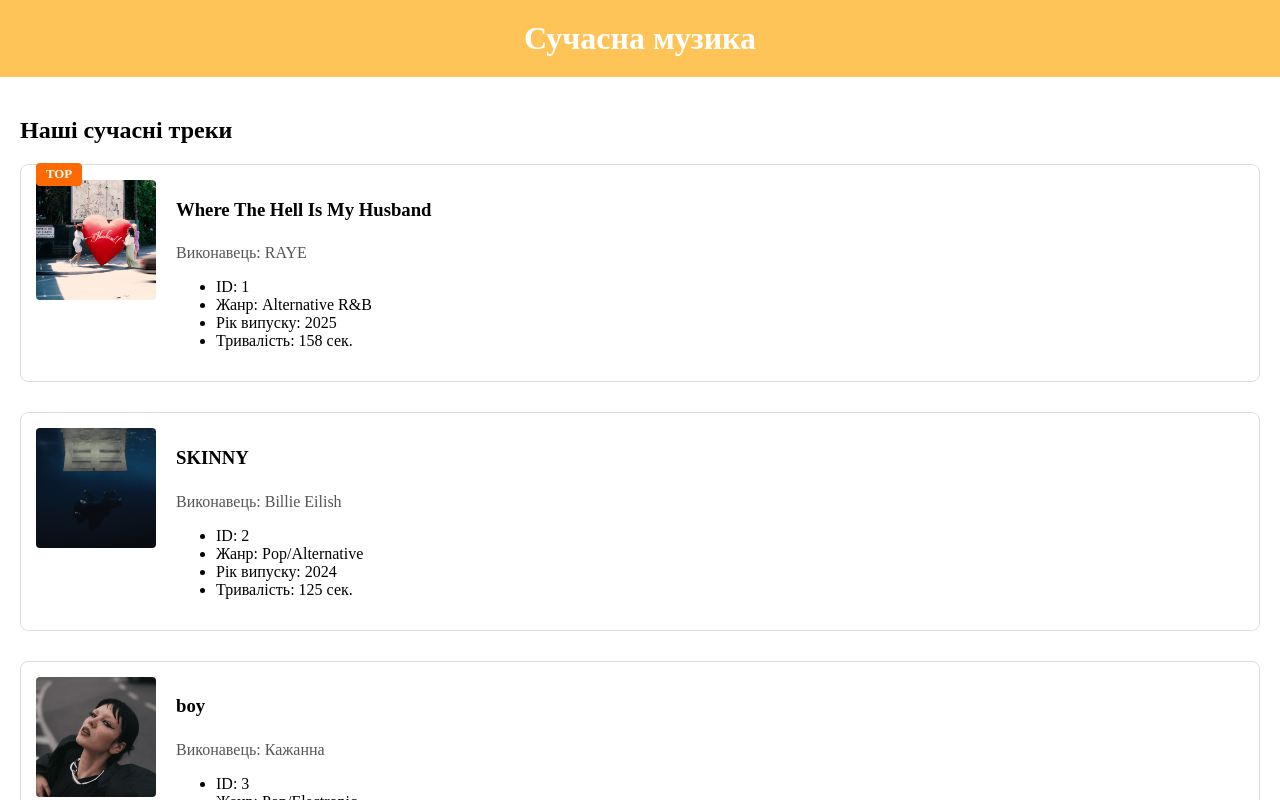
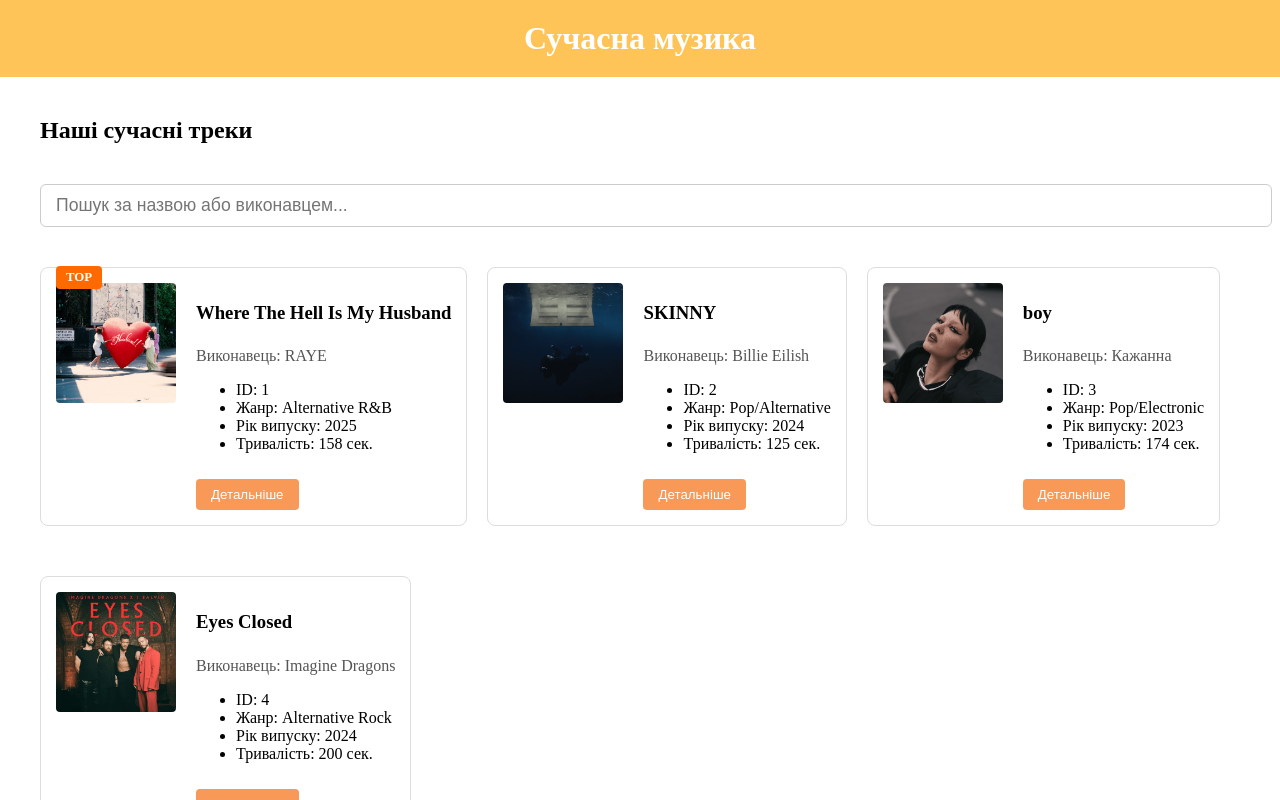
Before and after one commit to username05692/ProjectSPA, an Angular app: page / in a window 1280 px wide. Shown: the top 800 px of the page. Built offline with nearby package versions, Linux system fonts and the light colour scheme.

Commit message:
feat(pr04): Implement component interaction using @Output, event binding, and two-way binding with ngModel

```diff
--- a/src/app/item-card/item-card.css
+++ b/src/app/item-card/item-card.css
@@ -67,3 +67,18 @@
   color: #555;
   margin-top: 0;
 }
+
+.details-button {
+  background-color: #f89958;
+  color: white;
+  border: none;
+  padding: 8px 15px;
+  border-radius: 4px;
+  cursor: pointer;
+  margin-top: 10px;
+  transition: background-color 0.2s ease;
+}
+
+.details-button:hover {
+  background-color: #e05e00;
+}
--- a/src/app/item-card/item-card.html
+++ b/src/app/item-card/item-card.html
@@ -23,5 +23,7 @@
       <li>Рік випуску: {{ track.releaseYear }}</li>
       <li>Тривалість: {{ track.duration }} сек.</li>
     </ul>
+
+    <button class="details-button" (click)="onSelect()">Детальніше</button>
   </div>
 </div>
--- a/src/app/item-card/item-card.ts
+++ b/src/app/item-card/item-card.ts
@@ -1,8 +1,6 @@
-
-import { Component, Input } from '@angular/core';
+import { Component, Input, Output, EventEmitter } from '@angular/core';
+import { NgOptimizedImage, CommonModule } from '@angular/common';
 import { Track } from '../shared/models/track';
-import { NgOptimizedImage,CommonModule } from '@angular/common';
-
 
 @Component({
   selector: 'app-item-card',
@@ -13,4 +11,10 @@ import { NgOptimizedImage,CommonModule } from '@angular/common';
 })
 export class ItemCard {
   @Input() track!: Track;
+  @Output() trackSelected = new EventEmitter<Track>();
+
+  onSelect(): void {
+    this.trackSelected.emit(this.track);
+    console.log('Подія спрацювала для треку:', this.track.title);
+  }
 }
--- a/src/app/items-list/items-list.css
+++ b/src/app/items-list/items-list.css
@@ -0,0 +1,42 @@
+
+.list-container {
+  display: flex;
+  flex-wrap: wrap;
+  gap: 20px;
+  padding: 0 0 20px 0;
+  margin: 0 auto;
+
+}
+.search-field {
+  width: 100%;
+  padding: 0;
+  box-sizing: border-box;
+  margin-bottom: 20px;
+}
+
+.search-field input {
+  width: 100%;
+  padding: 10px 15px;
+  font-size: 1.1em;
+  border-radius: 6px;
+  border: 1px solid #ccc;
+  transition: border-color 0.3s ease;
+}
+.search-field input:focus {
+  border-color: #ff6a00;
+  outline: none;
+}
+
+:host {
+  display: block;
+  padding: 0 20px;
+}
+
+.no-results {
+  width: 100%;
+  padding: 30px;
+  text-align: center;
+  color: #888;
+  border-radius: 8px;
+  margin-top: 20px;
+}
--- a/src/app/items-list/items-list.html
+++ b/src/app/items-list/items-list.html
@@ -1,9 +1,22 @@
 <div class="list-container">
   <h2>Наші сучасні треки</h2>
 
+  <div class="search-field">
+    <input
+      type="text"
+      placeholder="Пошук за назвою або виконавцем..."
+      [(ngModel)]="filterText"
+      (ngModelChange)="filterTracks()">
+  </div>
+
+  <div class="no-results" *ngIf="filteredTracks.length === 0">
+    <h3>Нічого не знайдено за вашим запитом </h3>
+  </div>
+
   <app-item-card
-    *ngFor="let track of tracks"
-    [track]="track">
+    *ngFor="let track of filteredTracks"
+    [track]="track"
+    (trackSelected)="handleTrackSelection($event)">
   </app-item-card>
 
 </div>
--- a/src/app/items-list/items-list.ts
+++ b/src/app/items-list/items-list.ts
@@ -1,19 +1,21 @@
-
 import { Component } from '@angular/core';
 import { CommonModule } from '@angular/common';
 import { Track } from '../shared/models/track';
 import { ItemCard } from '../item-card/item-card';
+import { FormsModule } from '@angular/forms';
 
 @Component({
   selector: 'app-items-list',
   standalone: true,
-  imports: [CommonModule, ItemCard],
+  imports: [CommonModule, ItemCard, FormsModule], // FormsModule додано коректно
   templateUrl: './items-list.html',
   styleUrl: './items-list.css',
 })
 export class ItemsList {
 
+  filterText: string = '';
 
+  // 🟢 1. ВИПРАВЛЕНО: Масив tracks має бути оголошений першим
   tracks: Track[] = [
     {
       id: 1,
@@ -57,4 +59,29 @@ export class ItemsList {
     },
   ];
 
+  filteredTracks: Track[] = this.tracks;
+
+  handleTrackSelection(selectedTrack: Track): void {
+    console.log('--- ITEMS LIST COMPONENT: ОБРАНО ТРЕК ---');
+    console.log('ID:', selectedTrack.id);
+    console.log('Назва:', selectedTrack.title);
+    console.log('Об\'єкт треку:', selectedTrack);
+    console.log('----------------------------------------');
+  }
+
+  // 🟢 3. ДОДАНО: Необхідний метод фільтрації
+  filterTracks(): void {
+    const query = this.filterText.toLowerCase().trim();
+
+    if (!query) {
+      this.filteredTracks = this.tracks;
+      return;
+    }
+
+    // Фільтруємо за назвою треку або іменем виконавця
+    this.filteredTracks = this.tracks.filter(track =>
+      track.title.toLowerCase().includes(query) ||
+      track.artist.toLowerCase().includes(query)
+    );
+  }
 }
```
